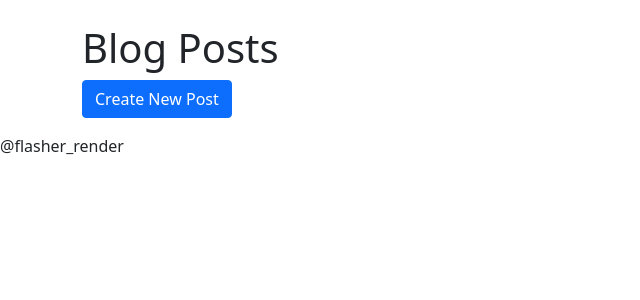
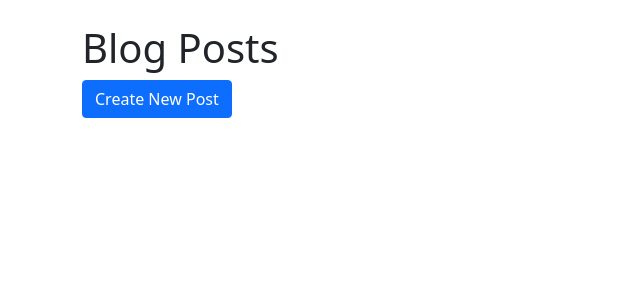
Before and after one commit to SandakalumSilva/simple-blog, a Laravel app: page / in a window 1280 px wide. Shown: the top 300 px of the page, without its empty margins (0-640 px from the left). Run offline with Laravel 12, Linux system fonts and the light colour scheme; data that the repository does not hold is empty.

Commit message:
revert: Remove Flasher-Notyf integration
This commit reverts the integration of the Flasher-Notyf notification system.

- Removed flasher/flasher-notyf-laravel from composer.json.
- Removed @flasher_render from post view templates.
- Removed flasher success message from PostController.

```diff
--- a/app/Http/Controllers/PostController.php
+++ b/app/Http/Controllers/PostController.php
@@ -35,8 +35,6 @@ class PostController extends Controller
 
         Post::create($request->validated()); // Use validated data from the form request
 
-        flasher()->addSuccess('Post created successfully!'); // Added Flasher success message
-
         return redirect()->route('posts.index');
     }
 }
--- a/composer.json
+++ b/composer.json
@@ -8,8 +8,7 @@
     "require": {
         "php": "^8.2",
         "laravel/framework": "^12.0",
-        "laravel/tinker": "^2.10.1",
-        "flasher/flasher-notyf-laravel": "^1.4"
+        "laravel/tinker": "^2.10.1"
     },
     "require-dev": {
         "fakerphp/faker": "^1.23",
--- a/resources/views/posts/create.blade.php
+++ b/resources/views/posts/create.blade.php
@@ -26,6 +26,5 @@
 </div>
 
 <script src="https://cdn.jsdelivr.net/npm/bootstrap@5.1.3/dist/js/bootstrap.bundle.min.js"></script>
-@flasher_render
 </body>
 </html>
--- a/resources/views/posts/index.blade.php
+++ b/resources/views/posts/index.blade.php
@@ -24,6 +24,5 @@
 </div>
 
 <script src="https://cdn.jsdelivr.net/npm/bootstrap@5.1.3/dist/js/bootstrap.bundle.min.js"></script>
-@flasher_render
 </body>
 </html>
--- a/resources/views/posts/show.blade.php
+++ b/resources/views/posts/show.blade.php
@@ -15,6 +15,5 @@
 </div>
 
 <script src="https://cdn.jsdelivr.net/npm/bootstrap@5.1.3/dist/js/bootstrap.bundle.min.js"></script>
-@flasher_render
 </body>
 </html>
```
